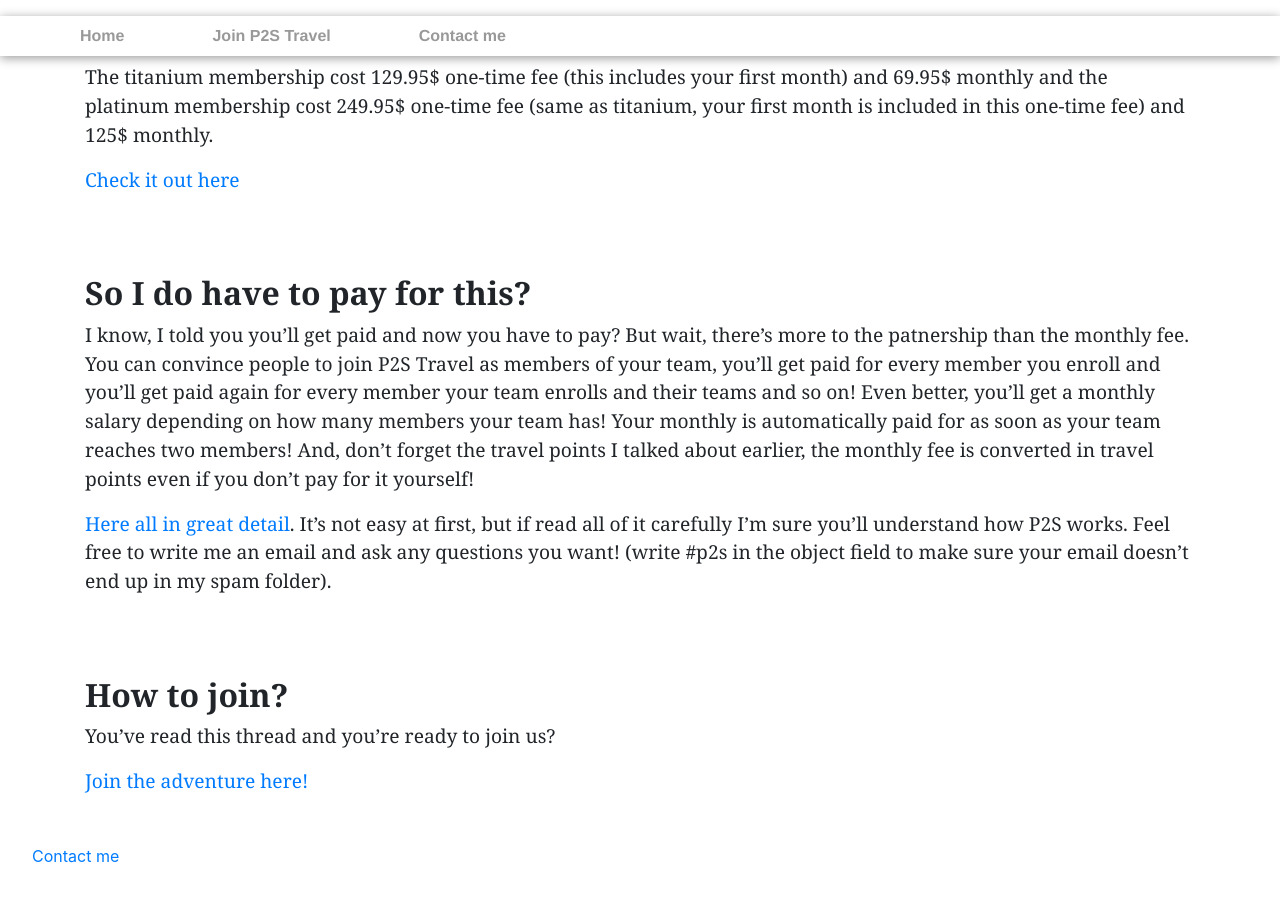
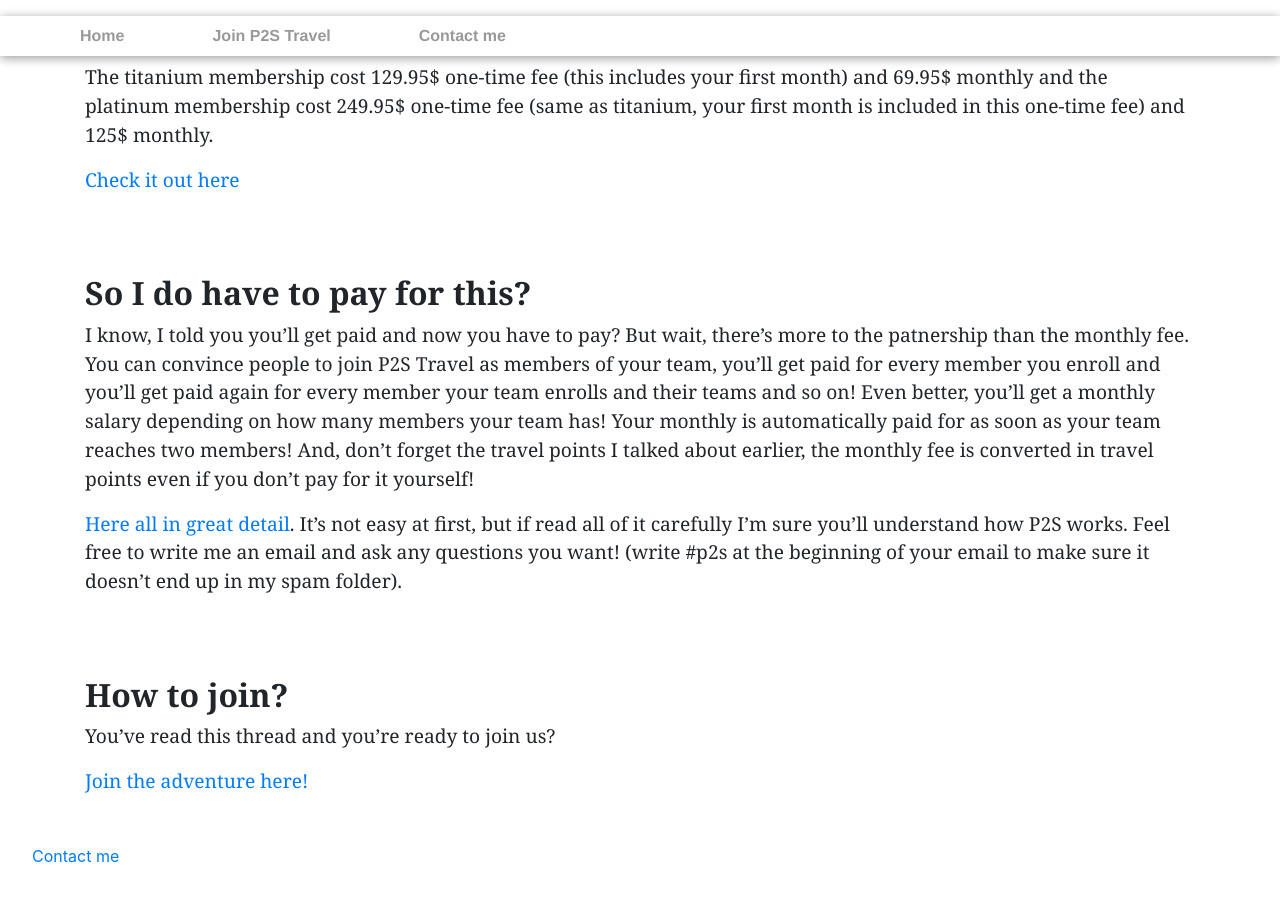
Before and after one commit to jdtravelp2s/jdtravelp2s.github.io, a Jekyll site: the page built from index.md, in a window 1280 px wide and 900 px high, scrolled down 3195 px. Built offline with Jekyll 4.4.1, drawn with Linux system fonts in a browser that asks for light colours.

Commit message:
text correction

```diff
--- a/index.md
+++ b/index.md
@@ -47,7 +47,7 @@
 
 I know, I told you you'll get paid and now you have to pay? But wait, there's more to the patnership than the monthly fee. You  can convince people to join P2S Travel as members of your team, you'll get paid for every member you enroll and you'll get paid again for every member your team enrolls and their teams and so on! Even better, you'll get a monthly salary depending on how many members your team has! Your monthly is automatically paid for as soon as your team reaches two members! And, don't forget the travel points I talked about earlier, the monthly fee is converted in travel points even if you don't pay for it yourself!
 
-[Here all in great detail](http://global.paid2save.com/include/compplan.pdf). It's not easy at first, but if read all of it carefully I'm sure you'll understand how P2S works. Feel free to write me an email and ask any questions you want! (write #p2s in the object field to make sure your email doesn't end up in my spam folder).
+[Here all in great detail](http://global.paid2save.com/include/compplan.pdf). It's not easy at first, but if read all of it carefully I'm sure you'll understand how P2S works. Feel free to write me an email and ask any questions you want! (write #p2s at the beginning of your email to make sure it doesn't end up in my spam folder).
 
 # How to join?
 
```
